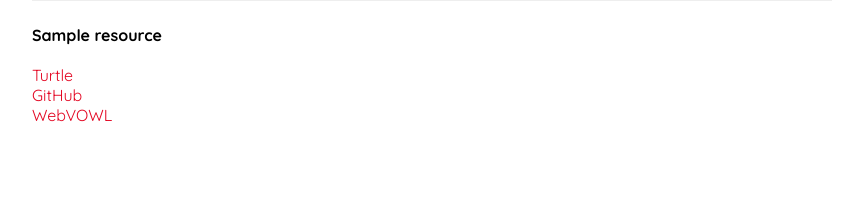
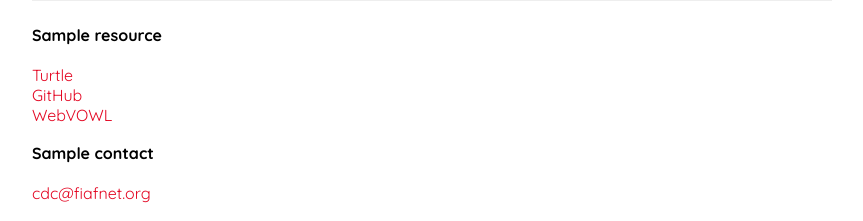
Before and after one commit to FIAF/FIAFcore-docs, a Flask app: template templates/homepage.html in a window 1280 px wide. Shown: the part 705-926 px from the top of the page, without its empty margins (208-1071 px from the left). Before the commit the page ends 827 px from the top, so only its background shows below. Run offline with Flask 3, Linux system fonts and the light colour scheme; the template is opened without the code that fills it: most values are stand-ins (such as "Sample title", 1, 10 or a date in 2020).

Commit message:
added email contact

```diff
--- a/templates/homepage.html
+++ b/templates/homepage.html
@@ -59,9 +59,9 @@
             <a href="https://service.tib.eu/webvowl/#iri=https://raw.githubusercontent.com/FIAF/FIAFcore/main/FIAFcore.ttl" class="value-text">WebVOWL</a><br>
         </tspan><br>
 
-        <!-- <tspan class="key-text">{{ data.contact.label}}<br><br>
-            <tspan class="blank-text">admin@fiafcore.org</tspan><br>
-        </tspan><br> -->
+        <tspan class="key-text">{{ intro.contact }}<br><br>
+          <a href="mailto:cdc@fiafnet.org" class="value-text">cdc@fiafnet.org</a><br>
+        </tspan><br>
 
     </div>
 
```
